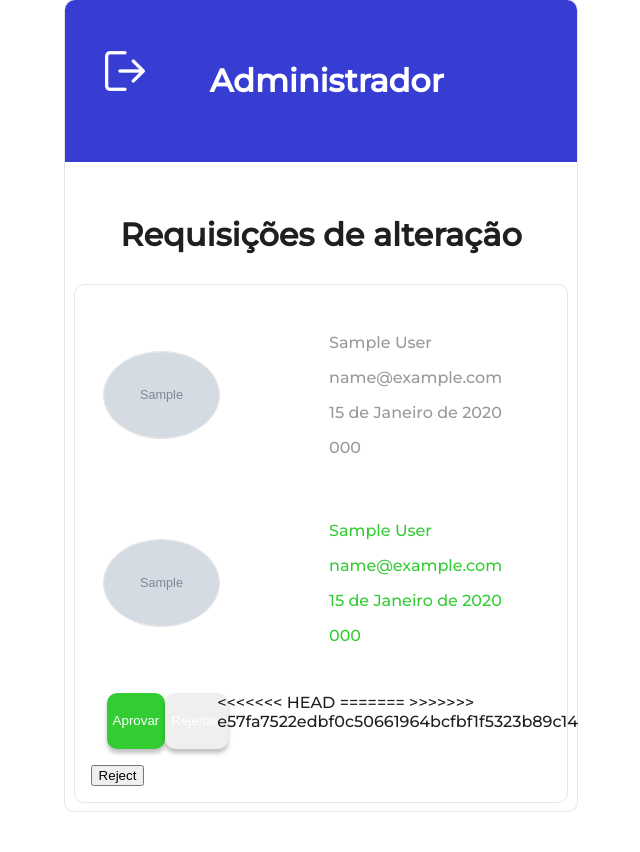
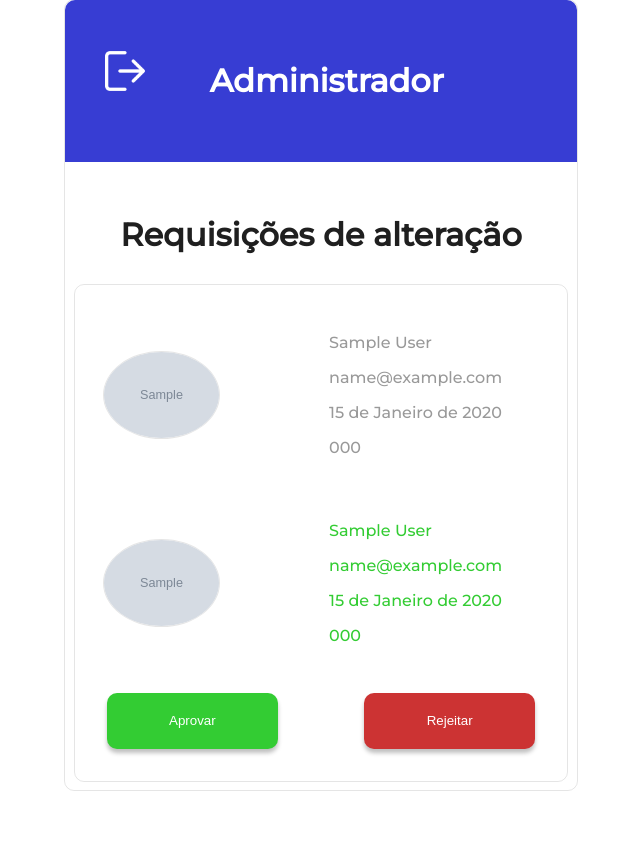
Before and after one commit to FernandoAyach/seletiva-ledes, a Django app: template templates/administrator/list.html in a window 1280 px wide. Shown: the part 41-893 px from the top of the page, without its empty margins (319-959 px from the left). After the commit the page ends 832 px from the top, so only its background shows below. Run offline with Django 5.2, Linux system fonts and the light colour scheme; the template is opened without the code that fills it: values that come from a table or form of the project are taken from there, others are empty; tables that the repository leaves empty hold one stand-in row (values such as "Sample post"); grey boxes marked "Sample" are stand-in pictures.

Commit message:
[FIX] merge problems

```diff
--- a/apps/administrator/models.py
+++ b/apps/administrator/models.py
@@ -25,7 +25,7 @@ class UserEditRequest(models.Model):
         self.is_rejected = False
 
         self.user.save()
-        self.save
+        self.save()
 
     def reject(self):
         self.is_approved = False
--- a/apps/administrator/views.py
+++ b/apps/administrator/views.py
@@ -9,7 +9,7 @@ def user_edit_requests(request):
 
 
 def new_user_edit_request(request):
-    form = UserEditRequestForm()
+    form = UserEditRequestForm(instance=request.user)
 
     if request.method == 'POST':
         data = {
@@ -21,7 +21,6 @@ def new_user_edit_request(request):
             'is_approved': False,
         }
 
-        print(request.POST)
 
         form = UserEditRequestForm(data, request.FILES)
         if form.is_valid():
--- a/setup/static/styles/style.css
+++ b/setup/static/styles/style.css
@@ -282,22 +282,16 @@ hr {
 }
 
 .botao-rejeitar {
-<<<<<<< HEAD
-
-    width: 40%;
-=======
     width: 100%;
     min-height: 100%;
     max-height: 100%;
->>>>>>> e57fa7522edbf0c50661964bcfbf1f5323b89c14
     background: #c33;
     box-shadow: 0px 4px 4px rgba(0, 0, 0, 0.25);
     border-radius: 10px;
     border: none;
     cursor: pointer;
     display: flex;
-    padding-right: 20%;
-    justify-content: right;
+    justify-content: center;
     align-items: center;
     color: #fff;
     text-decoration: none;
--- a/templates/administrator/list.html
+++ b/templates/administrator/list.html
@@ -93,22 +93,11 @@
                                 {% csrf_token %}
                                 <button class="botao-aprovar" type="submit">Aprovar</button>
                             </form>
-                            <form method="post" action="{% url 'administrator:approve' alt.id %}" style="display:inline;">
+                            <form method="post" action="{% url 'administrator:reject' alt.id %}" style="display:inline;">
                                 {% csrf_token %}
                                 <button class="botao-rejeitar" type="submit">Rejeitar</button>
                             </form>
-<<<<<<< HEAD
-
-=======
->>>>>>> e57fa7522edbf0c50661964bcfbf1f5323b89c14
                         </div>
-                        <form method="POST" action="{% url 'administrator:reject' alt.id %}">
-                            {% csrf_token %}
-                            <button type="submit">Reject</button>
-                          </form>
-
-                        </div>
-
                     </div>
                 {% endfor %}
             {% else %}
```
